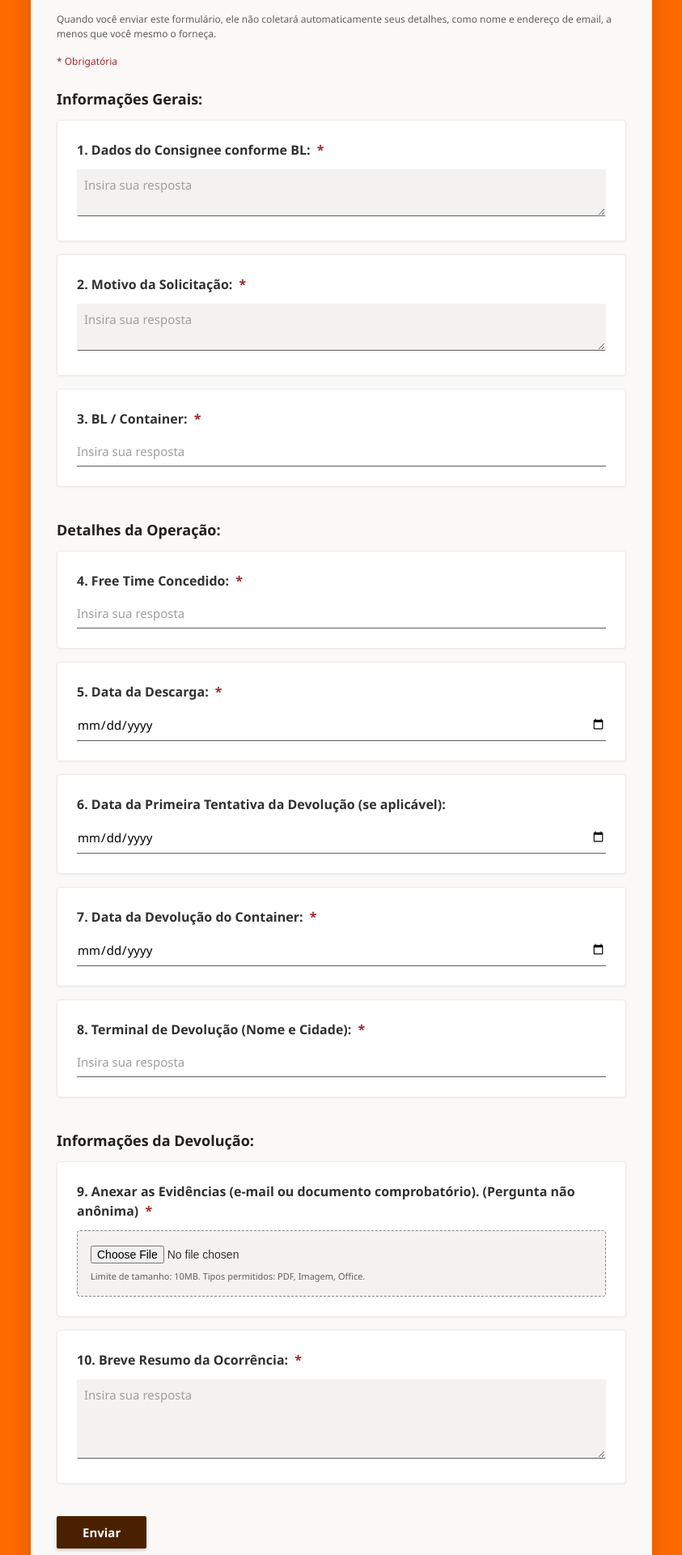
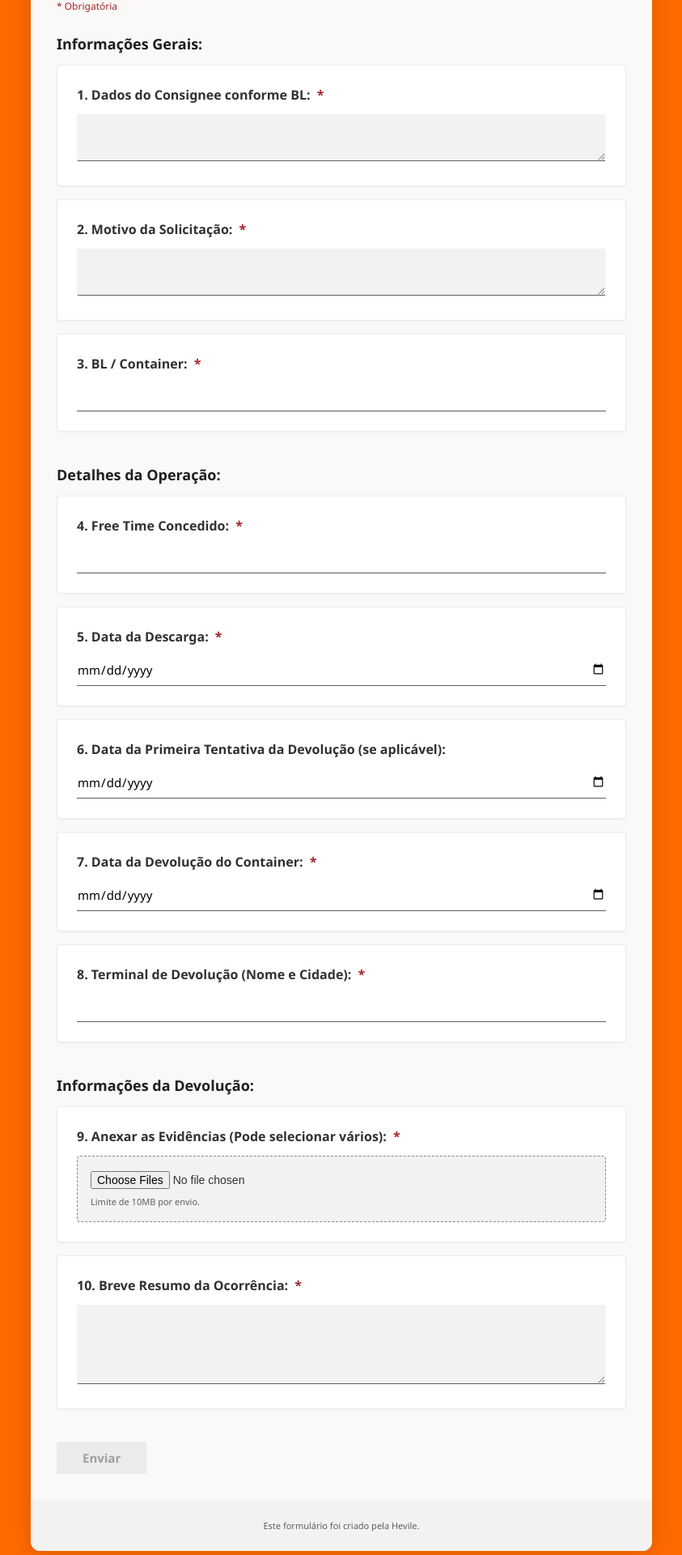
Before and after one commit to victorcomc/dispute-form, a React (Vite) app in the folder frontend/: page / in a window 1280 px wide. Shown: the part 304-2224 px from the top of the page at 81% size, without its empty margins (218-1061 px from the left). Built offline with nearby package versions, Linux system fonts and the light colour scheme.

Commit message:
Adiciona lista de arquivo e renomeação de arquivo

```diff
--- a/frontend/src/App.jsx
+++ b/frontend/src/App.jsx
@@ -12,15 +12,19 @@ function App() {
   const [containerReturnDate, setContainerReturnDate] = useState('');
   const [returnTerminalCity, setReturnTerminalCity] = useState('');
   const [occurrenceSummary, setOccurrenceSummary] = useState('');
-  const [attachedFile, setAttachedFile] = useState(null);
+
+  // MUDANÇA 1: Estado agora é um Array (lista) de arquivos
+  const [attachedFiles, setAttachedFiles] = useState([]);
 
   const [loading, setLoading] = useState(false);
   const [feedbackMessage, setFeedbackMessage] = useState('');
   const [isError, setIsError] = useState(false);
 
+  // MUDANÇA 2: Handler para múltiplos arquivos
   const handleFileChange = (e) => {
-    if (e.target.files && e.target.files[0]) {
-      setAttachedFile(e.target.files[0]);
+    if (e.target.files) {
+      // Converte o FileList para um Array normal para podermos manipular melhor
+      setAttachedFiles(Array.from(e.target.files));
     }
   };
 
@@ -42,13 +46,16 @@ function App() {
       formData.append('returnTerminalCity', returnTerminalCity);
       formData.append('occurrenceSummary', occurrenceSummary);
 
-      if (attachedFile) {
-        formData.append('arquivo', attachedFile);
-      }
+      // MUDANÇA 3: Loop para adicionar TODOS os arquivos selecionados
+      // Usamos o mesmo nome 'arquivo' várias vezes, o backend vai entender como uma lista
+      attachedFiles.forEach((file) => {
+        formData.append('arquivo', file);
+      });
 
-      // Lembre-se de alterar para a URL de produção quando subir para o Render
+      // Lembre-se: use sua URL do Render aqui em produção!
+      // const response = await axios.post('http://127.0.0.1:5000/api/formulario', formData, {
       const response = await axios.post('https://dispute-backend.onrender.com/api/formulario', formData, {
-        headers: { 'Content-Type': 'multipart/form-data' },
+         headers: { 'Content-Type': 'multipart/form-data' },
       });
 
       setFeedbackMessage('Sucesso! Formulário enviado. Obrigado.');
@@ -57,8 +64,8 @@ function App() {
       setConsigneeData(''); setRequestReason(''); setBlContainer('');
       setFreeTimeGranted(''); setDischargeDate(''); setFirstReturnAttemptDate('');
       setContainerReturnDate(''); setReturnTerminalCity(''); setOccurrenceSummary('');
-      setAttachedFile(null);
-      e.target.reset();
+      setAttachedFiles([]); // Limpa a lista de arquivos
+      e.target.reset(); // Reseta o input visualmente
 
     } catch (error) {
       console.error('Erro no envio:', error);
@@ -72,40 +79,32 @@ function App() {
   return (
     <div className="app-background">
       <div className="form-container">
-
-        {/* Cabeçalho Marrom */}
         <header className="form-header">
           <div className="logo-area">
-            {/* Certifique-se que logo.png está na pasta 'public' */}
             <img src="/logo.png" alt="Hevile Logo" className="header-logo" />
           </div>
           <h1>Formulário de Solicitação de Dispute</h1>
           <p className="header-desc">Este formulário tem o objetivo de centralizar as informações e evidências referentes ao seu dispute.</p>
-          <p className="header-desc">Seu preenchimento contribui para que a Hevile possa atuar de forma ágil e assertiva na análise e abertura do processo junto ao armador.</p>
         </header>
 
-        {/* Corpo do Formulário */}
         <main className="form-body">
-          <p className="disclaimer">Quando você enviar este formulário, ele não coletará automaticamente seus detalhes, como nome e endereço de email, a menos que você mesmo o forneça.</p>
+          <p className="disclaimer">Quando você enviar este formulário, ele não coletará automaticamente seus detalhes.</p>
           <p className="required-indicator">* Obrigatória</p>
 
           <form onSubmit={handleSubmit}>
             <section className="form-section">
               <h3 className="section-title">Informações Gerais:</h3>
-
               <div className="question-block">
                 <label className="question-label">1. Dados do Consignee conforme BL: <span className="req">*</span></label>
-                <textarea className="input-field" value={consigneeData} onChange={(e) => setConsigneeData(e.target.value)} required rows="2" placeholder="Insira sua resposta" />
+                <textarea className="input-field" value={consigneeData} onChange={(e) => setConsigneeData(e.target.value)} required rows="2" />
               </div>
-
               <div className="question-block">
                 <label className="question-label">2. Motivo da Solicitação: <span className="req">*</span></label>
-                <textarea className="input-field" value={requestReason} onChange={(e) => setRequestReason(e.target.value)} required rows="2" placeholder="Insira sua resposta" />
+                <textarea className="input-field" value={requestReason} onChange={(e) => setRequestReason(e.target.value)} required rows="2" />
               </div>
-
               <div className="question-block">
                 <label className="question-label">3. BL / Container: <span className="req">*</span></label>
-                <input type="text" className="input-field" value={blContainer} onChange={(e) => setBlContainer(e.target.value)} required placeholder="Insira sua resposta" />
+                <input type="text" className="input-field" value={blContainer} onChange={(e) => setBlContainer(e.target.value)} required />
               </div>
             </section>
 
@@ -113,7 +112,7 @@ function App() {
               <h3 className="section-title">Detalhes da Operação:</h3>
               <div className="question-block">
                 <label className="question-label">4. Free Time Concedido: <span className="req">*</span></label>
-                <input type="text" className="input-field" value={freeTimeGranted} onChange={(e) => setFreeTimeGranted(e.target.value)} required placeholder="Insira sua resposta" />
+                <input type="text" className="input-field" value={freeTimeGranted} onChange={(e) => setFreeTimeGranted(e.target.value)} required />
               </div>
               <div className="question-block">
                 <label className="question-label">5. Data da Descarga: <span className="req">*</span></label>
@@ -129,50 +128,50 @@ function App() {
               </div>
               <div className="question-block">
                 <label className="question-label">8. Terminal de Devolução (Nome e Cidade): <span className="req">*</span></label>
-                <input type="text" className="input-field" value={returnTerminalCity} onChange={(e) => setReturnTerminalCity(e.target.value)} required placeholder="Insira sua resposta" />
+                <input type="text" className="input-field" value={returnTerminalCity} onChange={(e) => setReturnTerminalCity(e.target.value)} required />
               </div>
             </section>
 
             <section className="form-section">
               <h3 className="section-title">Informações da Devolução:</h3>
               <div className="question-block">
-                <label className="question-label">9. Anexar as Evidências (e-mail ou documento comprobatório). (Pergunta não anônima) <span className="req">*</span></label>
+                <label className="question-label">9. Anexar as Evidências (Pode selecionar vários): <span className="req">*</span></label>
                 <div className="file-upload-wrapper">
-                  <input type="file" id="file-upload" className="file-upload-input" onChange={handleFileChange} required />
-                  <div className="file-upload-info">Limite de tamanho: 10MB. Tipos permitidos: PDF, Imagem, Office.</div>
+                  {/* MUDANÇA 4: Atributo 'multiple' adicionado */}
+                  <input type="file" id="file-upload" className="file-upload-input" onChange={handleFileChange} required multiple />
+                  <div className="file-upload-info">Limite de 10MB por envio.</div>
+
+                  {/* MUDANÇA 5: Mostra a lista de arquivos selecionados */}
+                  {attachedFiles.length > 0 && (
+                    <ul style={{marginTop: '10px', fontSize: '12px', color: '#333'}}>
+                      {attachedFiles.map((file, index) => (
+                        <li key={index}>📄 {file.name}</li>
+                      ))}
+                    </ul>
+                  )}
                 </div>
               </div>
               <div className="question-block">
                 <label className="question-label">10. Breve Resumo da Ocorrência: <span className="req">*</span></label>
-                <textarea className="input-field" value={occurrenceSummary} onChange={(e) => setOccurrenceSummary(e.target.value)} required rows="4" placeholder="Insira sua resposta" />
+                <textarea className="input-field" value={occurrenceSummary} onChange={(e) => setOccurrenceSummary(e.target.value)} required rows="4" />
               </div>
             </section>
 
             <div className="submit-area">
-              <button type="submit" className="submit-btn" disabled={loading}>
+              {/* Desabilita se não tiver arquivos selecionados */}
+              <button type="submit" className="submit-btn" disabled={loading || attachedFiles.length === 0}>
                 {loading ? 'Enviando...' : 'Enviar'}
               </button>
             </div>
-
           </form>
 
           {feedbackMessage && (
             <div className={`feedback-box ${isError ? 'error' : 'success'}`}>
-               {isError ? feedbackMessage : (
-                  <>
-                    Envio realizado com sucesso! <br/>
-                    <a href={feedbackMessage.split('Arquivo: ')[1]} target="_blank" rel="noopener noreferrer" style={{color: 'inherit', fontWeight: 'bold'}}>
-                      Ver arquivo anexado
-                    </a>
-                  </>
-                )}
+               {feedbackMessage}
             </div>
           )}
         </main>
-
-        <footer className="form-footer">
-          Este conteúdo foi criado pelo proprietário do formulário. Os dados que você enviar serão enviados ao proprietário do formulário.
-        </footer>
+        <footer className="form-footer">Este formulário foi criado pela Hevile.</footer>
       </div>
     </div>
   );
```
Also changed, not shown: 1 other file (tests, documents, lock files or other folders).
